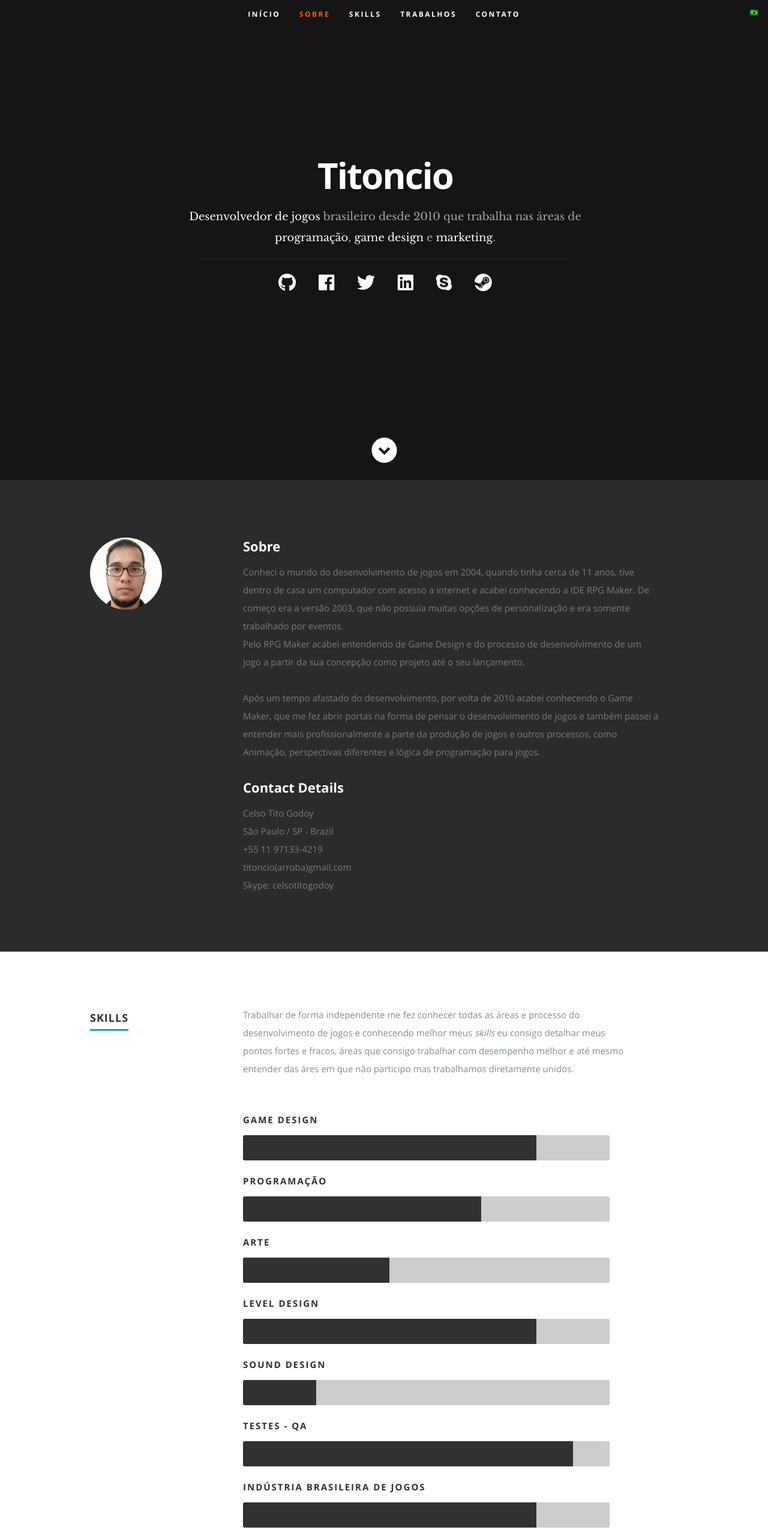
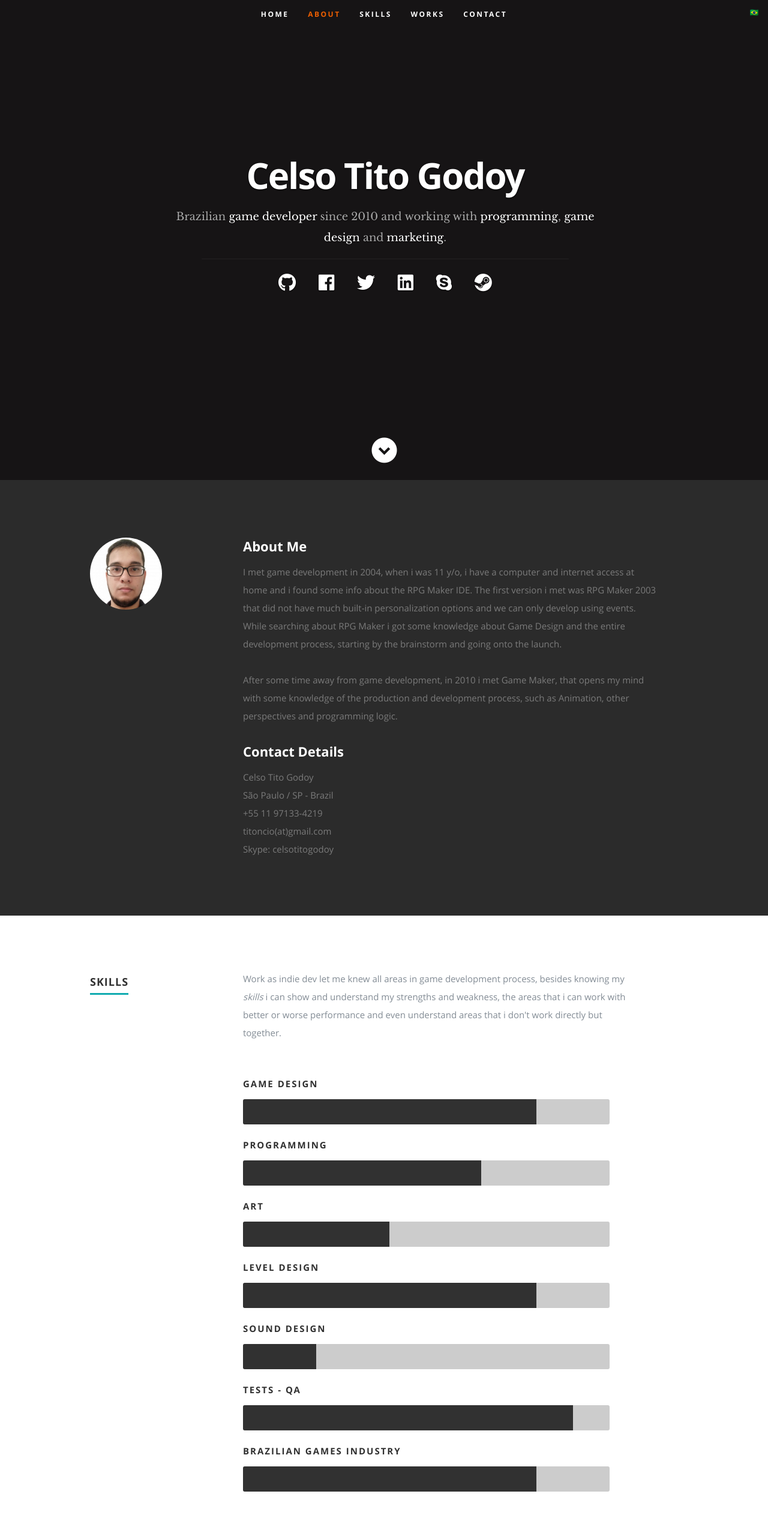
Before and after one commit to titoncio/titoncio.github.io, a plain HTML site: page index-en.html in a window 1280 px wide. Shown: the top 2560 px of the page at 60% size. Drawn offline with nearby package versions, Linux system fonts and the light colour scheme.

Commit message:
Started translation

```diff
--- a/index-en.html
+++ b/index-en.html
@@ -8,7 +8,7 @@
 <head>
    <meta charset="utf-8">
    <title>Titoncio - Celso Tito Godoy - Brazilian Game Developer</title>
-   <meta name="description" content="Portfolio do Titoncio">
+   <meta name="description" content="Titoncio's portfolio">
    <meta name="author" content="Titoncio">
    <meta name="viewport" content="width=device-width, initial-scale=1, maximum-scale=1">
 
@@ -37,20 +37,20 @@
          <a class="lang" href=".\index.html">&#x1F1E7;&#x1F1F7;</a>
 
          <ul id="nav" class="nav">
-            <li class="current"><a class="smoothscroll" href="#home">Início</a></li>
-            <li><a class="smoothscroll" href="#about">Sobre</a></li>
+            <li class="current"><a class="smoothscroll" href="#home">Home</a></li>
+            <li><a class="smoothscroll" href="#about">About</a></li>
             <li><a class="smoothscroll" href="#skills">Skills</a></li>
-            <li><a class="smoothscroll" href="#portfolio">Trabalhos</a></li>
-            <li><a class="smoothscroll" href="#contact">Contato</a></li>
+            <li><a class="smoothscroll" href="#portfolio">Works</a></li>
+            <li><a class="smoothscroll" href="#contact">Contact</a></li>
          </ul>
 
       </nav>
 
       <div class="row banner">
          <div class="banner-text">
-            <h1 class="responsive-headline">Titoncio<br></h1>
-            <h3><span>Desenvolvedor de jogos</span> brasileiro desde 2010 que trabalha nas áreas de
-               <span>programação</span>, <span>game design</span> e <span>marketing</span>.</h3>
+            <h1 class="responsive-headline">Celso Tito Godoy<br></h1>
+            <h3>Brazilian <span>game developer</span> since 2010 and working with
+               <span>programming</span>, <span>game design</span> and <span>marketing</span>.</h3>
             <hr />
             <ul class="social">
                <li><a href="http://github.com/titoncio"><i class="fab fa-github"></i></a></li>
@@ -81,18 +81,16 @@
 
          <div class="nine columns main-col">
 
-            <h2>Sobre</h2>
+            <h2>About Me</h2>
 
-            <p>Conheci o mundo do desenvolvimento de jogos em 2004, quando tinha cerca de 11 anos, tive dentro de casa
-               um computador com acesso a internet e acabei conhecendo a IDE RPG Maker. De começo era a versão 2003,
-               que não possuía muitas opções de personalização e era somente trabalhado por eventos.<br>
-               Pelo RPG Maker acabei entendendo de Game Design e do processo de desenvolvimento de um jogo a partir
-               da sua concepção como projeto até o seu lançamento.<br><br>
-               Após um tempo afastado do desenvolvimento, por volta de 2010 acabei conhecendo o Game Maker, que me fez
-               abrir portas na forma de pensar o desenvolvimento de jogos e também passei a entender mais
-               profissionalmente
-               a parte da produção de jogos e outros processos, como Animação, perspectivas diferentes e lógica de
-               programação para jogos.
+            <p>I met game development in 2004, when i was 11 y/o, i have a computer and internet access at home
+               and i found some info about the RPG Maker IDE. The first version i met was RPG Maker 2003
+               that did not have much built-in personalization options and we can only develop using events.<br>
+               While searching about RPG Maker i got some knowledge about Game Design and the entire development
+               process, starting by the brainstorm and going onto the launch.<br><br>
+               After some time away from game development, in 2010 i met Game Maker, that opens my mind with some
+               knowledge of the production and development process, such as Animation, other perspectives and programming
+               logic.
             </p>
 
             <div class="row">
@@ -104,7 +102,7 @@
                      <span>Celso Tito Godoy</span><br>
                      <span>São Paulo / SP - Brazil</span><br>
                      <span>+55 11 97133-4219</span><br>
-                     <span>titoncio(arroba)gmail.com</span><br>
+                     <span>titoncio(at)gmail.com</span><br>
                      <span>Skype: celsotitogodoy</span>
                   </p>
 
@@ -128,22 +126,21 @@
 
          <div class="nine columns main-col">
 
-            <p>Trabalhar de forma independente me fez conhecer todas as áreas e processo do desenvolvimento
-               de jogos e conhecendo melhor meus <i>skills</i> eu consigo detalhar meus pontos fortes e
-               fracos, áreas que consigo trabalhar com desempenho melhor e até mesmo entender das áres em que
-               não participo mas trabalhamos diretamente unidos.<br><br>
+            <p>Work as indie dev let me knew all areas in game development process, besides knowing my <i>skills</i>
+               i can show and understand my strengths and weakness, the areas that i can work with better or worse performance
+               and even understand areas that i don't work directly but together.<br><br>
             </p>
 
             <div class="bars">
 
                <ul class="skills">
                   <li><span class="bar-expand game-design"></span><em>Game Design</em></li>
-                  <li><span class="bar-expand programming"></span><em>Programação</em></li>
-                  <li><span class="bar-expand art"></span><em>Arte</em></li>
+                  <li><span class="bar-expand programming"></span><em>Programming</em></li>
+                  <li><span class="bar-expand art"></span><em>Art</em></li>
                   <li><span class="bar-expand level-design"></span><em>Level Design</em></li>
                   <li><span class="bar-expand sound-design"></span><em>Sound Design</em></li>
-                  <li><span class="bar-expand tests-qa"></span><em>Testes - QA</em></li>
-                  <li><span class="bar-expand gamesindustry"></span><em>Indústria Brasileira de Jogos</em></li>
+                  <li><span class="bar-expand tests-qa"></span><em>Tests - QA</em></li>
+                  <li><span class="bar-expand gamesindustry"></span><em>Brazilian Games Industry</em></li>
                </ul>
 
             </div>
@@ -160,7 +157,7 @@
 
          <div class="twelve columns collapsed">
 
-            <h1>Trabalhos</h1>
+            <h1>Works</h1>
 
             <div id="portfolio-wrapper" class="bgrid-thirds s-bgrid-halves cf">
 
@@ -175,8 +172,8 @@
                                  <i class="fas fa-briefcase"></i>
                               </span>
                               <h5>Indústria de Jogos</h5>
-                              <p>Marketing, criação de conteúdo</p>
-                              <p>2016 - atualmente</p>
+                              <p>Marketing, Content Creation</p>
+                              <p>2016 - present</p>
                            </div>
                         </div>
                      </a>
@@ -195,8 +192,8 @@
                                  <i class="fas fa-briefcase"></i>
                               </span>
                               <h5>Game Indie Brasil</h5>
-                              <p>Curadoria Steam</p>
-                              <p>2015 - atualmente</p>
+                              <p>Steam Games Curatorship</p>
+                              <p>2015 - present</p>
                            </div>
                         </div>
                      </a>
@@ -215,7 +212,7 @@
                                  <i class="fas fa-gamepad"></i>
                               </span>
                               <h5>Madcap Castle</h5>
-                              <p>Level Design, marketing, social media</p>
+                              <p>Level Design, Marketing, Social Media</p>
                               <p>2017 - 2018</p>
                            </div>
                         </div>
@@ -235,7 +232,7 @@
                                  <i class="fas fa-gamepad"></i>
                               </span>
                               <h5>Home is where you can take a shit more comfortably</h5>
-                              <p>Game design, level design</p>
+                              <p>Game Design, Level Design</p>
                               <p>Global Game Jam 2019</p>
                            </div>
                         </div>
@@ -255,7 +252,7 @@
                                  <i class="fas fa-gamepad"></i>
                               </span>
                               <h5>Onde está minha filha?</h5>
-                              <p>Game design, programação</p>
+                              <p>Game Design, Programming</p>
                               <p>Global Game Jam 2016</p>
                            </div>
                         </div>
@@ -275,7 +272,7 @@
                                  <i class="fas fa-gamepad"></i>
                               </span>
                               <h5>Love Hexagons Hate Squares</h5>
-                              <p>Jogo experimental, desenvolvimento sozinho</p>
+                              <p>Experimental Game, Solo Development</p>
                               <p>2015</p>
                            </div>
                         </div>
```
Also changed, not shown: index.html (+12 -13 lines).
